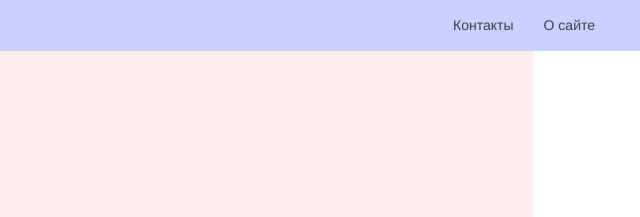
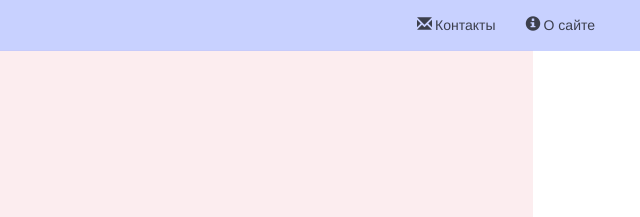
Before and after one commit to ITFreha/CP, a plain HTML site: page index.html in a window 1280 px wide. Shown: the top 217 px of the page, 640-1280 px from the left. Drawn offline with Linux system fonts and the light colour scheme.

Commit message:
maybe commit before changing menu to delete repeated strings

```diff
--- a/css/style.css
+++ b/css/style.css
@@ -2,6 +2,11 @@
 
 a:hover {
 	text-decoration: none;
+}
+
+#navbarTop div ul li a span {
+	font-size: 15px;
+	margin-right: 3px;
 }
 
 .mob-menu {
--- a/index.html
+++ b/index.html
@@ -24,8 +24,8 @@
 			</div>
 
 			<ul class="nav navbar-nav navbar-right info-menu navbar-collapse collapse">
-				<li><a href="#">Контакты</a></li>
-				<li><a href="#">О сайте</a></li>
+				<li><a href="#"><span class="glyphicon glyphicon-envelope"></span>Контакты</a></li>
+				<li><a href="#"><span class="glyphicon glyphicon-info-sign"></span>О сайте</a></li>
 			</ul>
 		</div>
 	</nav>
```
